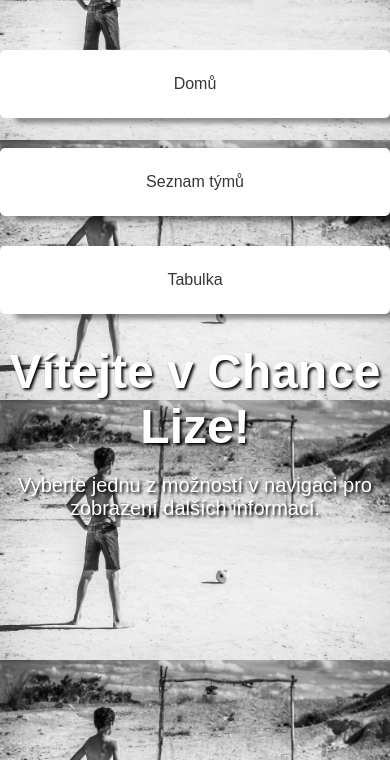
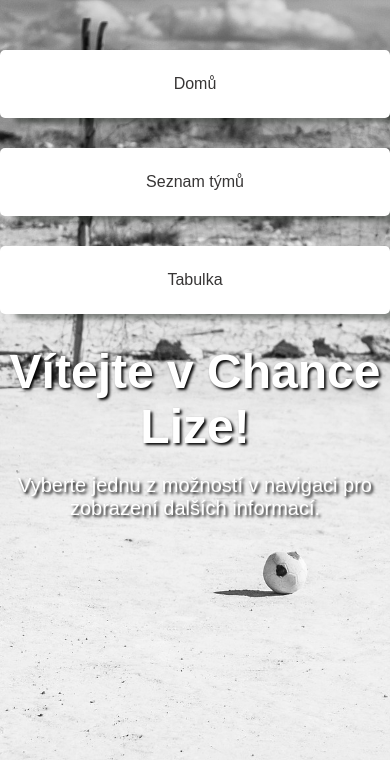
Before and after one commit to Broum11/databaze_hracu_projekt, a Django app: page / in a window 390 px wide. Shown: the top 760 px of the page. Run offline with Django 5.2, Linux system fonts and the light colour scheme.

Commit message:
Update styly css

```diff
--- a/Chance_liga/static/css/styly.css
+++ b/Chance_liga/static/css/styly.css
@@ -185,10 +185,4 @@ tr:hover {
     ul li {
         font-size: 1em;
     }
-
-    /* Zajistí lepší zobrazení obrázků na mobilu */
-    .home {
-        background-size: contain; /* Přizpůsobí pozadí obrazovce */
-        background-attachment: scroll; /* Změní chování pozadí při posouvání na mobilních zařízeních */
-    }
 }
```
